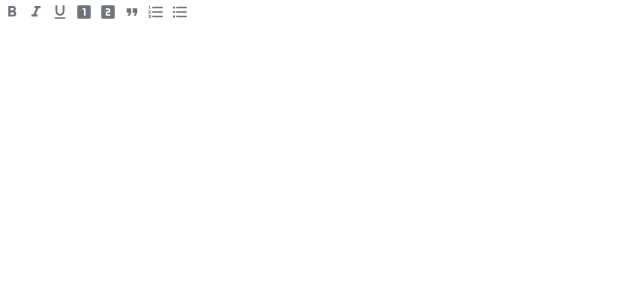
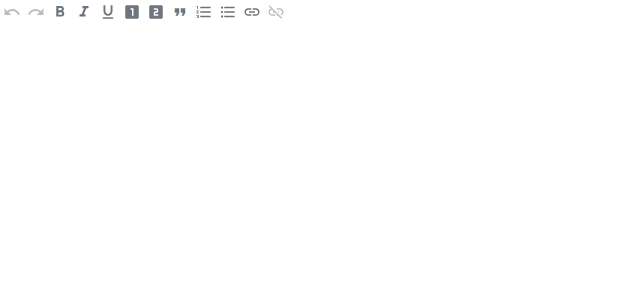
Before and after one commit to majudhu/slate-sup, a React (Create React App) app: page / in a window 1280 px wide. Shown: the top 300 px of the page, without its empty margins (0-640 px from the left). Built offline with nearby package versions, Linux system fonts and the light colour scheme.

Commit message:
add link

```diff
--- a/src/RichTextEditor.js
+++ b/src/RichTextEditor.js
@@ -7,25 +7,51 @@ import {
   MdFormatListNumbered,
   MdFormatQuote,
   MdFormatUnderlined,
+  MdLink,
+  MdLinkOff,
   MdLooksOne,
   MdLooksTwo,
+  MdRedo,
+  MdUndo,
 } from "react-icons/md";
 import {
+  Range,
   createEditor,
   Editor,
   Element as SlateElement,
   Transforms,
 } from "slate";
-import { withHistory } from "slate-history";
-import { Editable, Slate, useSlate, withReact } from "slate-react";
+import { HistoryEditor, withHistory } from "slate-history";
+import { Editable, Slate, useSelected, useSlate, withReact } from "slate-react";
 const LIST_TYPES = ["numbered-list", "bulleted-list"];
 
 export default function RichTextEditor({ value, setValue }) {
-  const editor = useMemo(() => withReact(withHistory(createEditor())), []);
+  const editor = useMemo(() => {
+    const editor = withReact(withHistory(createEditor()));
+    const { isInline } = editor;
+    editor.isInline = (element) => {
+      return element.type === "link" ? true : isInline(element);
+    };
+    return editor;
+  }, []);
 
   return (
     <Slate editor={editor} value={value} onChange={setValue}>
       <div className="d-flex align-items-center">
+        <IconButton
+          size="small"
+          disabled={!editor.history.undos.length}
+          onClick={() => HistoryEditor.undo(editor)}
+        >
+          <MdUndo />
+        </IconButton>
+        <IconButton
+          size="small"
+          disabled={!editor.history.redos.length}
+          onClick={() => HistoryEditor.redo(editor)}
+        >
+          <MdRedo />
+        </IconButton>
         <MarkButton format="bold" icon={<MdFormatBold />} />
         <MarkButton format="italic" icon={<MdFormatItalic />} />
         <MarkButton format="underline" icon={<MdFormatUnderlined />} />
@@ -34,6 +60,8 @@ export default function RichTextEditor({ value, setValue }) {
         <BlockButton format="block-quote" icon={<MdFormatQuote />} />
         <BlockButton format="numbered-list" icon={<MdFormatListNumbered />} />
         <BlockButton format="bulleted-list" icon={<MdFormatListBulleted />} />
+        <LinkButton />
+        <RemoveLinkButton />
       </div>
       <Editable renderElement={Element} renderLeaf={Leaf} />
     </Slate>
@@ -75,6 +103,8 @@ function isBlockActive(editor, format) {
 }
 
 function Element({ attributes, children, element }) {
+  const selected = useSelected();
+
   switch (element.type) {
     case "block-quote":
       return <blockquote {...attributes}>{children}</blockquote>;
@@ -95,6 +125,16 @@ function Element({ attributes, children, element }) {
         <ol className="list-decimal" {...attributes}>
           {children}
         </ol>
+      );
+    case "link":
+      return (
+        <a
+          {...attributes}
+          href={element.url}
+          className={selected ? "border-1" : ""}
+        >
+          {children}
+        </a>
       );
     default:
       return <p {...attributes}>{children}</p>;
@@ -138,12 +178,85 @@ function BlockButton({ format, icon }) {
     <IconButton
       size="small"
       className={isBlockActive(editor, format) ? "text-dark" : "text-muted"}
-      onClick={(event) => {
-        event.preventDefault();
-        toggleBlock(editor, format);
-      }}
+      onClick={() => toggleBlock(editor, format)}
     >
       {icon}
     </IconButton>
   );
 }
+
+function insertLink(editor, url) {
+  if (editor.selection) {
+    wrapLink(editor, url);
+  }
+}
+
+function isLinkActive(editor) {
+  const [link] = Editor.nodes(editor, {
+    match: (n) =>
+      !Editor.isEditor(n) && SlateElement.isElement(n) && n.type === "link",
+  });
+  return !!link;
+}
+
+function unwrapLink(editor) {
+  Transforms.unwrapNodes(editor, {
+    match: (n) =>
+      !Editor.isEditor(n) && SlateElement.isElement(n) && n.type === "link",
+  });
+}
+
+function wrapLink(editor, url) {
+  if (isLinkActive(editor)) {
+    unwrapLink(editor);
+  }
+
+  const { selection } = editor;
+  const isCollapsed = selection && Range.isCollapsed(selection);
+  const link = {
+    type: "link",
+    url,
+    children: isCollapsed ? [{ text: url }] : [],
+  };
+
+  if (isCollapsed) {
+    Transforms.insertNodes(editor, link);
+  } else {
+    Transforms.wrapNodes(editor, link, { split: true });
+    Transforms.collapse(editor, { edge: "end" });
+  }
+}
+
+function LinkButton() {
+  const editor = useSlate();
+  return (
+    <IconButton
+      size="small"
+      className={isLinkActive(editor) ? "text-dark" : "text-muted"}
+      onMouseDown={() => {
+        const url = window.prompt("Enter the URL of the link:");
+        if (!url) return;
+        insertLink(editor, url);
+      }}
+    >
+      <MdLink />
+    </IconButton>
+  );
+}
+
+function RemoveLinkButton() {
+  const editor = useSlate();
+  return (
+    <IconButton
+      size="small"
+      disabled={!isLinkActive(editor)}
+      onMouseDown={() => {
+        if (isLinkActive(editor)) {
+          unwrapLink(editor);
+        }
+      }}
+    >
+      <MdLinkOff />
+    </IconButton>
+  );
+}
```
